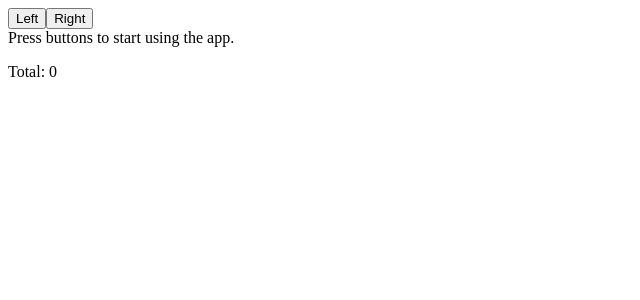
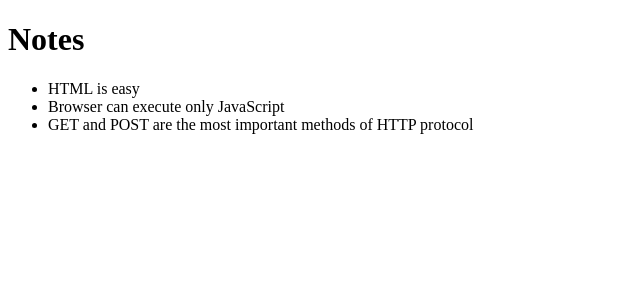
Before and after one commit to terhol/FullstackOpen2025Test, a React (Vite) app in the folder introdemo/: page / in a window 1280 px wide. Shown: the top 300 px of the page, without its empty margins (0-640 px from the left). Built offline with nearby package versions, Linux system fonts and the light colour scheme.

Commit message:
Finished part 2.1

```diff
--- a/introdemo/src/App.jsx
+++ b/introdemo/src/App.jsx
@@ -1,41 +1,16 @@
-import { useState } from "react";
+import Note from "./components/Note";
 
-const History = (props) => {
-  if (props.allClicks.length === 0) {
-    return <div>Press buttons to start using the app.</div>;
-  }
-  return <div>Button press history: {props.allClicks.join(" ")}</div>;
-};
-
-const Button = ({ onClick, text }) => <button onClick={onClick}>{text}</button>;
-
-const App = () => {
-  const [left, setLeft] = useState(0);
-  const [right, setRight] = useState(0);
-  const [allClicks, setAll] = useState([]);
-  const [total, setTotal] = useState(0);
-
-  const handleLeftClicks = () => {
-    setAll(allClicks.concat("L"));
-    const updatedLeft = left + 1;
-    setLeft(updatedLeft);
-    setTotal(updatedLeft + right);
-  };
-
-  const handleRightClicks = () => {
-    setAll(allClicks.concat("R"));
-    const updatedRight = right + 1;
-    setRight(updatedRight);
-    setTotal(left + updatedRight);
-  };
-
+const App = ({ notes }) => {
   return (
     <div>
-      <Button onClick={handleLeftClicks} text={"Left"} />
-      <Button onClick={handleRightClicks} text={"Right"} />
-      <History allClicks={allClicks} />
-      <p>Total: {total}</p>
+      <h1>Notes</h1>
+      <ul>
+        {notes.map((note) => (
+          <Note key={note.id} note={note} />
+        ))}
+      </ul>
     </div>
   );
 };
+
 export default App;
--- /dev/null
+++ b/introdemo/src/components/Note.jsx
@@ -0,0 +1,5 @@
+const Note = ({ note }) => {
+  return <li>{note.content}</li>;
+};
+
+export default Note;
--- a/introdemo/src/main.jsx
+++ b/introdemo/src/main.jsx
@@ -2,4 +2,24 @@
 
 import App from "./App";
 
-ReactDOM.createRoot(document.getElementById("root")).render(<App />);
+const notes = [
+  {
+    id: 1,
+    content: "HTML is easy",
+    important: true,
+  },
+  {
+    id: 2,
+    content: "Browser can execute only JavaScript",
+    important: false,
+  },
+  {
+    id: 3,
+    content: "GET and POST are the most important methods of HTTP protocol",
+    important: true,
+  },
+];
+
+ReactDOM.createRoot(document.getElementById("root")).render(
+  <App notes={notes} />
+);
```
